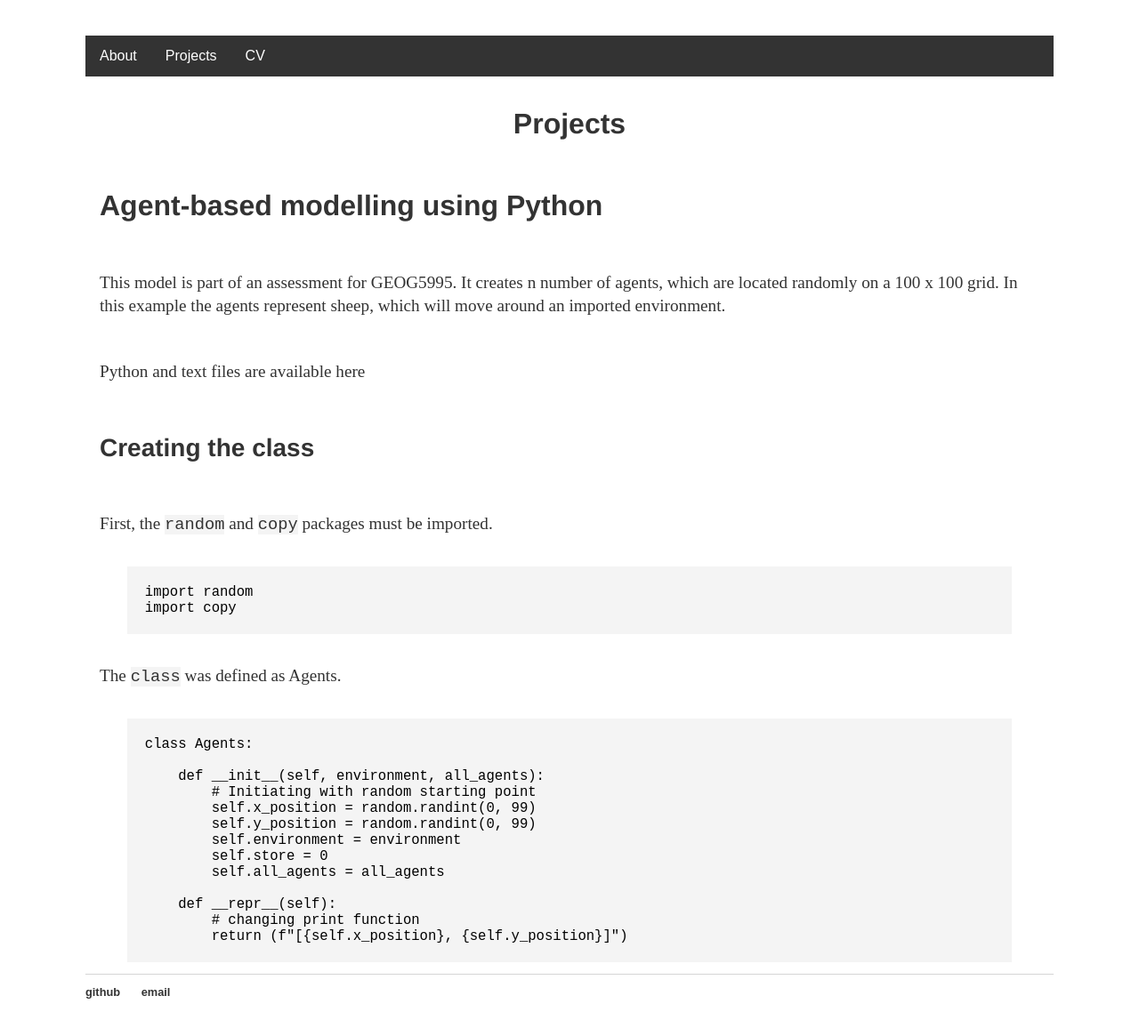
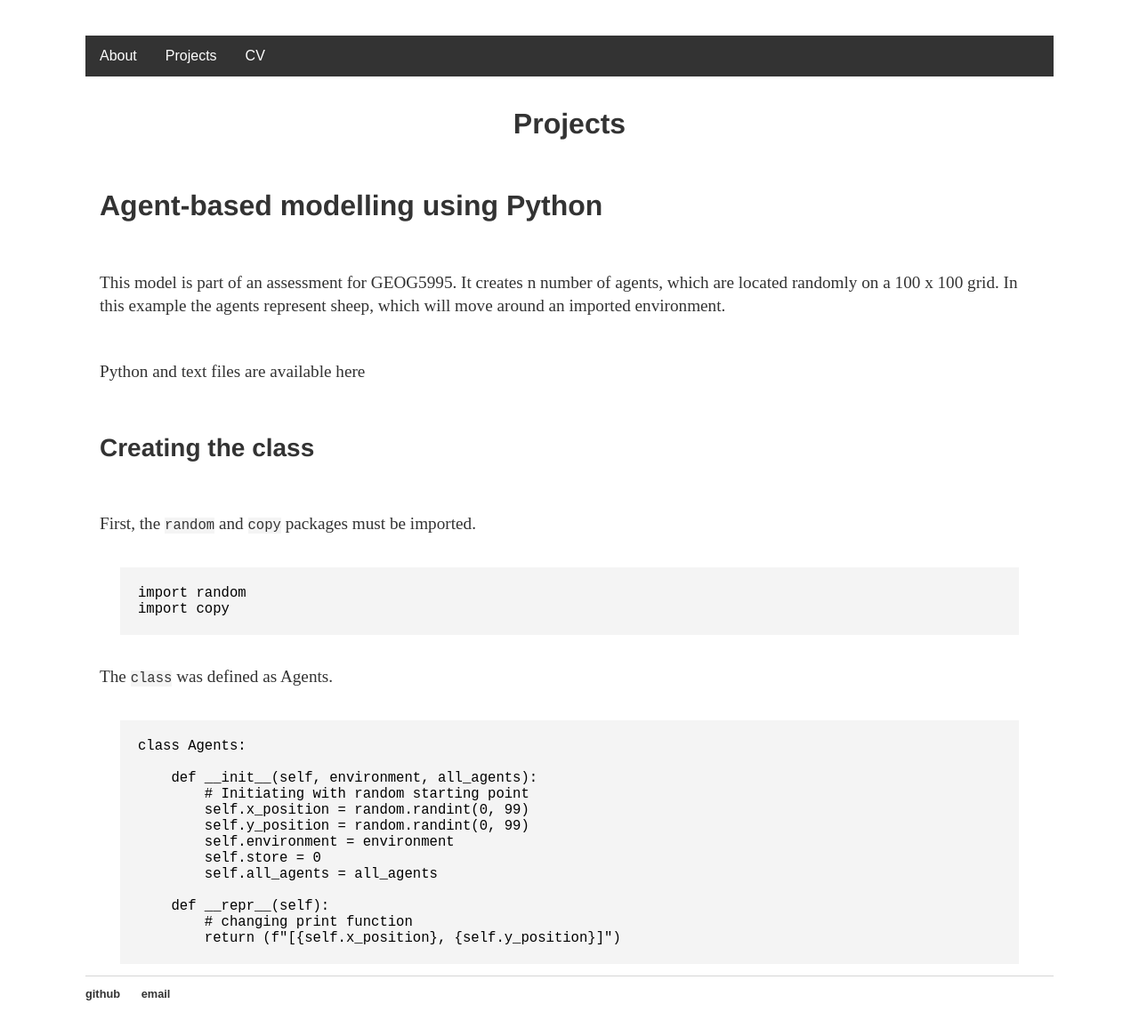
Before and after one commit to lena-kilian/lena-kilian.github.io, a Jekyll site: the page built from abm/index.md, in a window 1280 px wide. Shown: the whole page at 89% size. Built offline with Jekyll 4.4.1, drawn with Linux system fonts in a browser that asks for light colours; our own code applies the rules of GitHub Pages for plain Markdown files.

Commit message:
Update main.css

```diff
--- a/css/main.css
+++ b/css/main.css
@@ -123,15 +123,14 @@ p {
 
 code {
     background-color: #f4f4f4;
-    font-size: 1.2em;
 }
 
 pre code {
   background-color: #f4f4f4;
   display: block;
   padding: 20px;
-  margin-left: 3em;
-  margin-right: 3em;
+  margin-left: 2.5em;
+  margin-right: 2.5em;
   font-size: 1.2em;
 }
 
```
